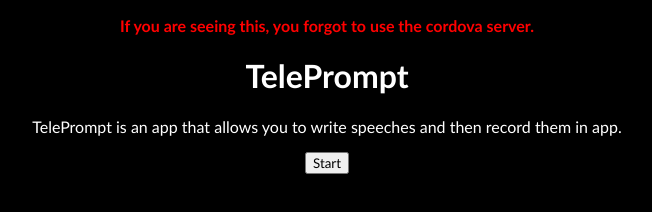
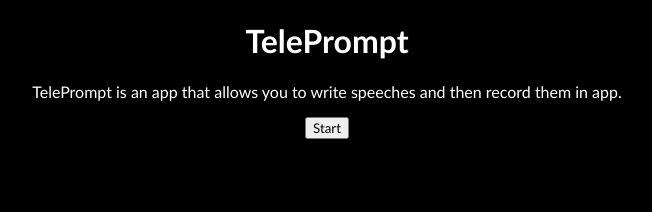
Before and after one commit to AceiusIO/TelePrompt, a website: page teleprompter/www/index.html in a window 1280 px wide. Shown: the whole page, without its empty margins (313-965 px from the left). Drawn offline with nearby package versions, Linux system fonts and the light colour scheme.

Commit message:
Update index.html

```diff
--- a/teleprompter/www/index.html
+++ b/teleprompter/www/index.html
@@ -6,14 +6,14 @@
     <!-- By Aceius E. (AceiusIO) -->
 
     <!-- JS -->
-    <script src="/asset/js/server-detection.js"></script>
     <!-- JQuery -->
     <script src="/asset/js/jquery-3.5.1.min.js"></script>
     <script src="https://ajax.googleapis.com/ajax/libs/jquery/3.5.1/jquery.min.js"></script>
 
     <!-- Fancy -->
     <title>TelePrompt</title>
-	<link href="/asset/css/style.css" rel="stylesheet" type="text/css" />
+    <link href="/asset/css/style.css" rel="stylesheet" type="text/css" />
+    <link href="/asset/css/hidden.css" rel="stylesheet" type="text/css" />
     <link rel="shortcut icon" href="/asset/Logo.png"></link>
 
     <!-- Lack of JS Warning -->
```
